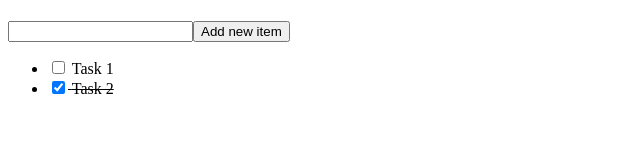
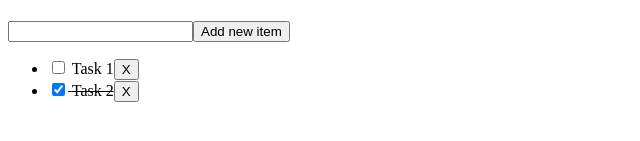
Before and after one commit to a-sahonchik/nodejs-todo-list, a React app: page / in a window 1280 px wide. Shown: the part 181-322 px from the top of the page, without its empty margins (0-640 px from the left). Built offline with nearby package versions, Linux system fonts and the light colour scheme.

Commit message:
add possibility to delete todo item

```diff
--- a/src/components/app.tsx
+++ b/src/components/app.tsx
@@ -6,10 +6,12 @@ import { AddItem } from './addItem'
 
 const initialTodos: TodoListItem[] = [
   {
+    id: 1,
     text: 'Task 1',
     isCompleted: false,
   },
   {
+    id: 2,
     text: 'Task 2',
     isCompleted: true,
   },
@@ -32,8 +34,13 @@ export const App = (): JSX.Element => {
   }
 
   const addTodoItem: AddTodoItem = (text: string) => {
-    const newTodoItem = { text, isCompleted: false }
+    const id = todos.length === 0 ? 1 : todos[todos.length - 1].id + 1
+    const newTodoItem = { id, text, isCompleted: false }
     setTodos([...todos, newTodoItem])
+  }
+
+  const deleteTodoItem = (id: number): void => {
+    setTodos(todos.filter((item) => item.id !== id))
   }
 
   return (
@@ -44,7 +51,11 @@ export const App = (): JSX.Element => {
       </div>
 
       <AddItem addTodoItem={addTodoItem} />
-      <TodoList todos={todos} toggleTodo={toggleTodo} />
+      <TodoList
+        todos={todos}
+        toggleTodo={toggleTodo}
+        deleteTodoItem={deleteTodoItem}
+      />
     </>
   )
 }
--- a/src/components/listItem.tsx
+++ b/src/components/listItem.tsx
@@ -3,9 +3,14 @@ import React from 'react'
 interface Props {
   item: TodoListItem
   toggleTodo: ToggleTodo
+  deleteTodoItem: DeleteTodoItem
 }
 
-export const ListItem: React.FC<Props> = ({ item, toggleTodo }) => {
+export const ListItem: React.FC<Props> = ({
+  item,
+  toggleTodo,
+  deleteTodoItem,
+}) => {
   return (
     <li>
       <label
@@ -21,6 +26,14 @@ export const ListItem: React.FC<Props> = ({ item, toggleTodo }) => {
           }}
         />{' '}
         {item.text}
+        <button
+          type="submit"
+          onClick={() => {
+            deleteTodoItem(item.id)
+          }}
+        >
+          X
+        </button>
       </label>
     </li>
   )
--- a/src/components/todoList.tsx
+++ b/src/components/todoList.tsx
@@ -4,13 +4,23 @@ import { ListItem } from './listItem'
 interface Props {
   todos: TodoListItem[]
   toggleTodo: ToggleTodo
+  deleteTodoItem: DeleteTodoItem
 }
 
-export const TodoList: React.FC<Props> = ({ todos, toggleTodo }) => {
+export const TodoList: React.FC<Props> = ({
+  todos,
+  toggleTodo,
+  deleteTodoItem,
+}) => {
   return (
     <ul>
       {todos.map((todo) => (
-        <ListItem key={todo.text} item={todo} toggleTodo={toggleTodo} />
+        <ListItem
+          key={todo.id}
+          item={todo}
+          toggleTodo={toggleTodo}
+          deleteTodoItem={deleteTodoItem}
+        />
       ))}
     </ul>
   )
--- a/src/types.d.ts
+++ b/src/types.d.ts
@@ -1,4 +1,5 @@
 interface TodoListItem {
+  id: number
   text: string
   isCompleted: boolean
 }
@@ -6,3 +7,5 @@ interface TodoListItem {
 type ToggleTodo = (selectedTodo: TodoListItem) => void
 
 type AddTodoItem = (text: string) => void
+
+type DeleteTodoItem = (id: number) => void
```
